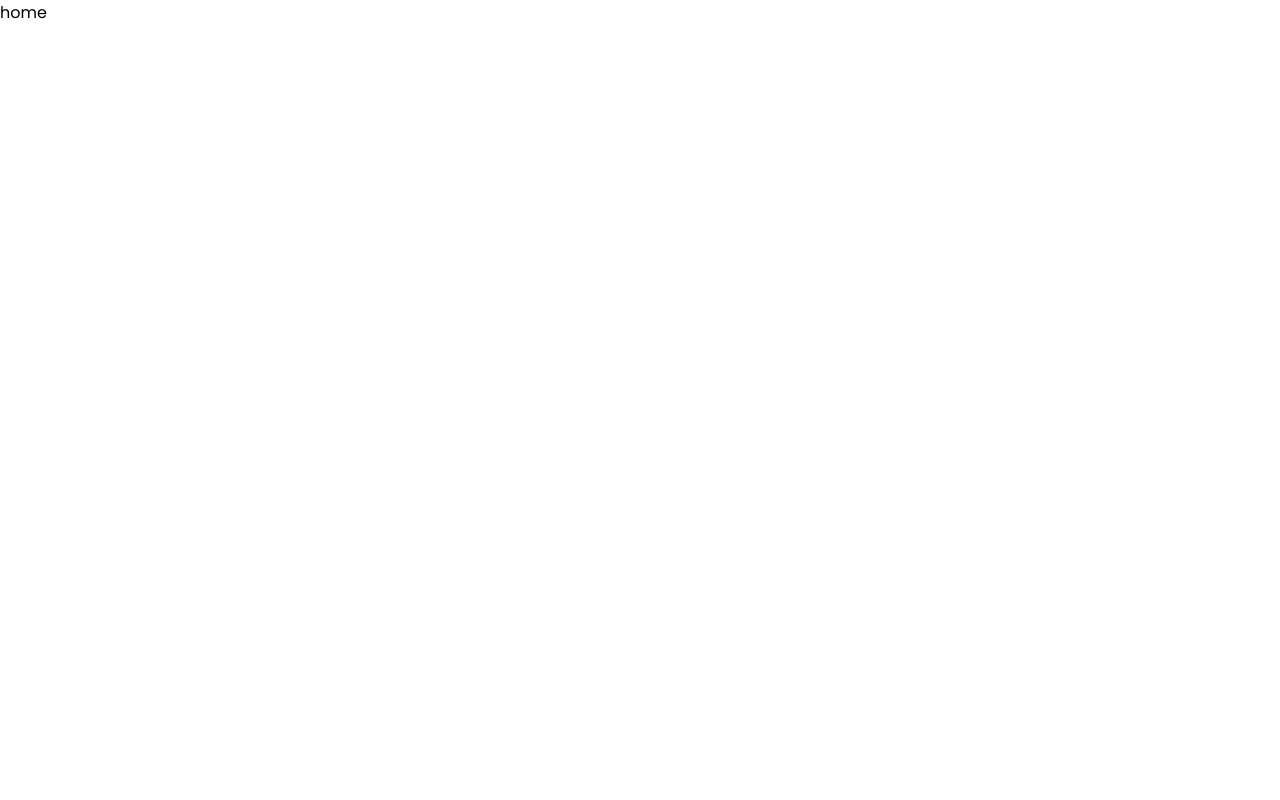
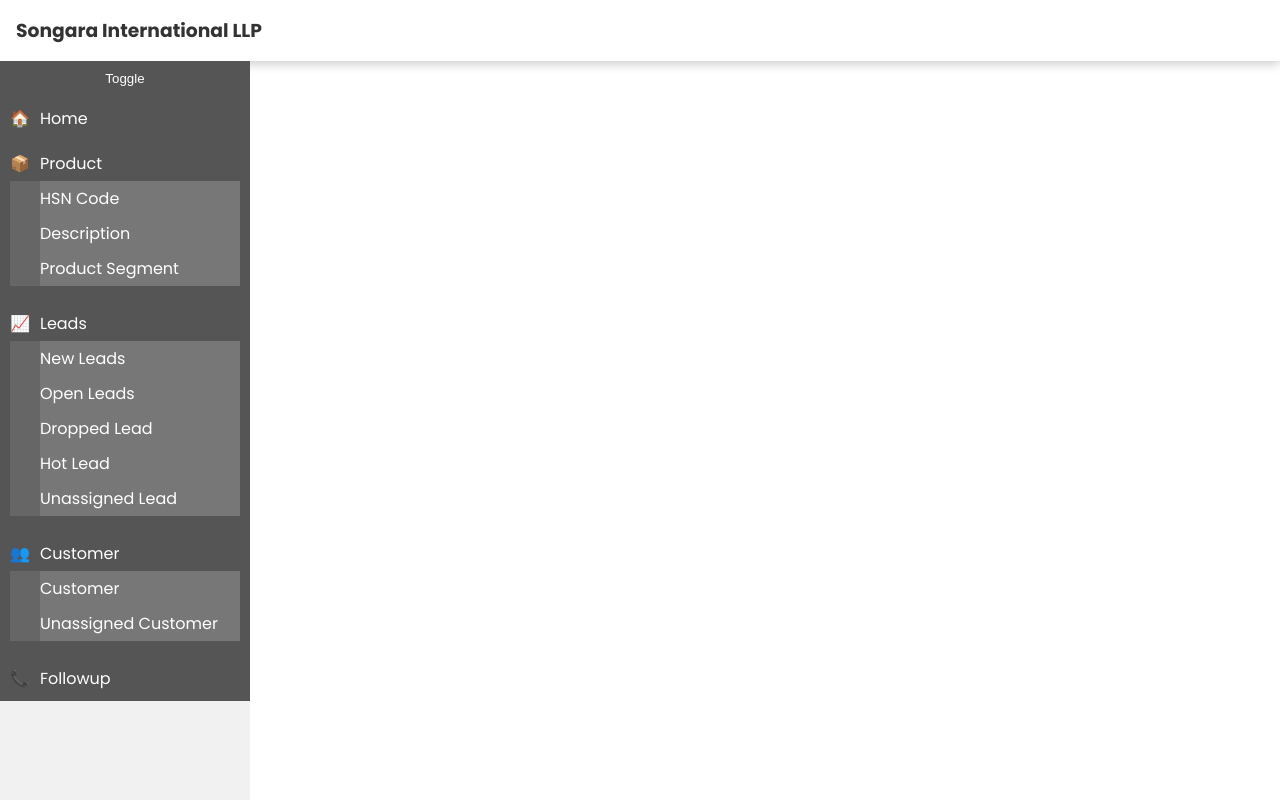
Before and after one commit to boldsoftmations/songara, a React (Create React App) app: page /home in a window 1280 px wide. Built offline with nearby package versions, Linux system fonts and the light colour scheme; sample sign-in values are in the browser's storage.

Commit message:
feat : added sidebar and header

```diff
--- a/src/App.js
+++ b/src/App.js
@@ -1,12 +1,20 @@
 import React from 'react';
 import { BrowserRouter as Router } from 'react-router-dom';
 import Routers from './routers/routers';
+import Header from './layout/Header/Header';
+import Navbar from './layout/Sidebar/Sidebar';
+
 
 
 function App() {
+  const token = localStorage.getItem("token");
+
+
   return (
     <Router>
     <div>
+      {token && <Header />} {/* Show Header if token exists */}
+      {token && <Navbar />} {/* Show Sidebar if token exists */}
       <Routers />
     </div>
   </Router>
--- /dev/null
+++ b/src/layout/Header/Header.jsx
@@ -0,0 +1,13 @@
+import React from 'react';
+import styles from './Header.module.css';
+
+const Header = () => {
+  return (
+    <div className={styles.header}>
+      {/* Your header content here */}
+      <h3>Songara International LLP</h3>
+    </div>
+  );
+};
+
+export default Header;
--- /dev/null
+++ b/src/layout/Header/Header.module.css
@@ -0,0 +1,8 @@
+.header {
+    background-color: #fff;
+    color: #333;
+    padding: 1rem;
+    box-shadow: 0px 3px 10px rgba(0, 0, 0, 0.2);
+  }
+
+  /* Add more styles as needed */
--- /dev/null
+++ b/src/layout/Sidebar/Sidebar.jsx
@@ -0,0 +1,54 @@
+import React, { useState } from 'react';
+import styles from './Sidebar.module.css';
+
+const Sidebar = () => {
+  const [collapsed, setCollapsed] = useState(false);
+
+  return (
+    <div className={`${styles.sidebar} ${collapsed ? styles.collapsed : ''}`}>
+      <button className={styles.toggleButton} onClick={() => setCollapsed(!collapsed)}>
+        Toggle
+      </button>
+      <ul className={styles.menu}>
+        <li className={styles.menuItem}>
+          <span className={styles.icon}>🏠</span>
+          <span className={`${styles.text} ${collapsed ? styles.hide : ''}`}>Home</span>
+        </li>
+        <li className={styles.menuItem}>
+          <span className={styles.icon}>📦</span>
+          <span className={`${styles.text} ${collapsed ? styles.hide : ''}`}>Product</span>
+          <ul className={`${styles.subMenu} ${collapsed ? styles.hide : ''}`}>
+            <li>HSN Code</li>
+            <li>Description</li>
+            <li>Product Segment</li>
+          </ul>
+        </li>
+        <li className={styles.menuItem}>
+          <span className={styles.icon}>📈</span>
+          <span className={`${styles.text} ${collapsed ? styles.hide : ''}`}>Leads</span>
+          <ul className={`${styles.subMenu} ${collapsed ? styles.hide : ''}`}>
+            <li>New Leads</li>
+            <li>Open Leads</li>
+            <li>Dropped Lead</li>
+            <li>Hot Lead</li>
+            <li>Unassigned Lead</li>
+          </ul>
+        </li>
+        <li className={styles.menuItem}>
+          <span className={styles.icon}>👥</span>
+          <span className={`${styles.text} ${collapsed ? styles.hide : ''}`}>Customer</span>
+          <ul className={`${styles.subMenu} ${collapsed ? styles.hide : ''}`}>
+            <li>Customer</li>
+            <li>Unassigned Customer</li>
+          </ul>
+        </li>
+        <li className={styles.menuItem}>
+          <span className={styles.icon}>📞</span>
+          <span className={`${styles.text} ${collapsed ? styles.hide : ''}`}>Followup</span>
+        </li>
+      </ul>
+    </div>
+  );
+};
+
+export default Sidebar;
--- /dev/null
+++ b/src/layout/Sidebar/Sidebar.module.css
@@ -0,0 +1,67 @@
+.sidebar {
+    width: 250px;
+    background-color: #f1f1f1;
+    position: fixed;
+    height: 100%;
+    overflow-y: auto; /* Add this line for scrollbar */
+  }
+
+  .collapsed {
+    width: 60px;
+  }
+
+  .toggleButton {
+    background-color: #555;
+    color: white;
+    padding: 10px;
+    width: 100%;
+    border: none;
+    cursor: pointer;
+  }
+
+  .menu {
+    list-style: none;
+    padding: 0;
+    margin: 0;
+  }
+
+  .menuItem {
+    padding: 10px;
+    cursor: pointer;
+    background-color: #555;
+    color: white;
+  }
+
+  .menuItem:hover {
+    background-color: #666;
+  }
+
+  .icon {
+    margin-right: 10px;
+  }
+
+  .text {
+    display: inline;
+  }
+
+  .hide {
+    display: none;
+  }
+
+  .subMenu {
+    list-style: none;
+    padding-left: 30px;
+    margin-top: 5px;
+    margin-bottom: 5px;
+    background-color: #666;
+  }
+
+  .subMenu li {
+    padding: 5px 0;
+    background-color: #777;
+    color: white;
+  }
+
+  .subMenu li:hover {
+    background-color: #888;
+  }
```
